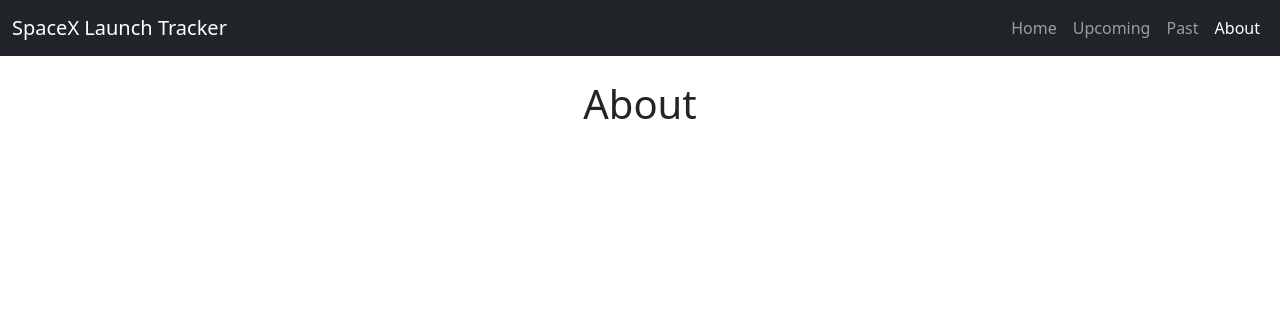
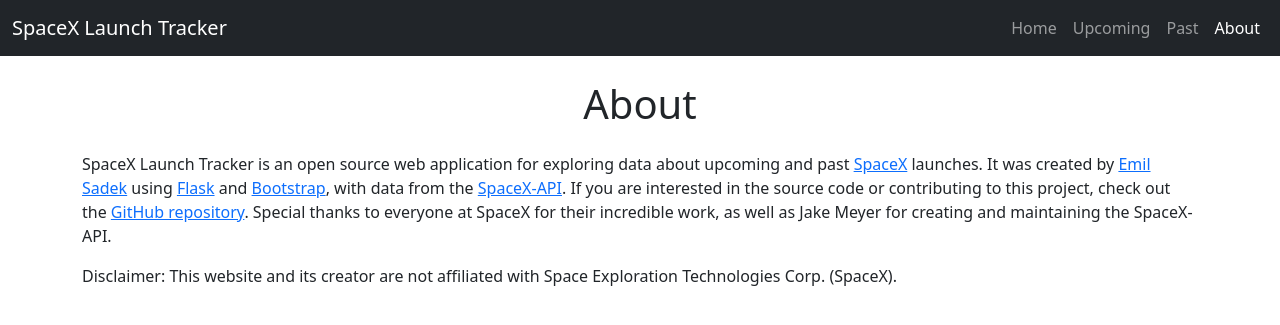
Before and after one commit to esadek/spacex-launch-tracker, a Flask app: page /about in a window 1280 px wide. Shown: the top 325 px of the page. Run offline with Flask 2, Linux system fonts and the light colour scheme; some libraries are stand-ins or nearby versions.

Commit message:
Update about page

```diff
--- a/templates/about.html
+++ b/templates/about.html
@@ -1,4 +1,11 @@
 {% extends "layout.html" %}
 {% block content %}
-<h1 class="text-center">About</h1>
+<h1 class="text-center mb-4">About</h1>
+<p>
+  SpaceX Launch Tracker is an open source web application for exploring data about upcoming and past <a href="https://www.spacex.com/">SpaceX</a> launches.
+  It was created by <a href="https://emilsadek.com">Emil Sadek</a> using <a href="https://github.com/pallets/flask">Flask</a> and <a href="https://github.com/twbs/bootstrap">Bootstrap</a>, with data from the <a href="https://github.com/r-spacex/SpaceX-API">SpaceX-API</a>.
+  If you are interested in the source code or contributing to this project, check out the <a href="https://github.com/esadek/spacex-launch-tracker">GitHub repository</a>.
+  Special thanks to everyone at SpaceX for their incredible work, as well as Jake Meyer for creating and maintaining the SpaceX-API.
+</p>
+<p>Disclaimer: This website and its creator are not affiliated with Space Exploration Technologies Corp. (SpaceX).</p>
 {% endblock %}
```
